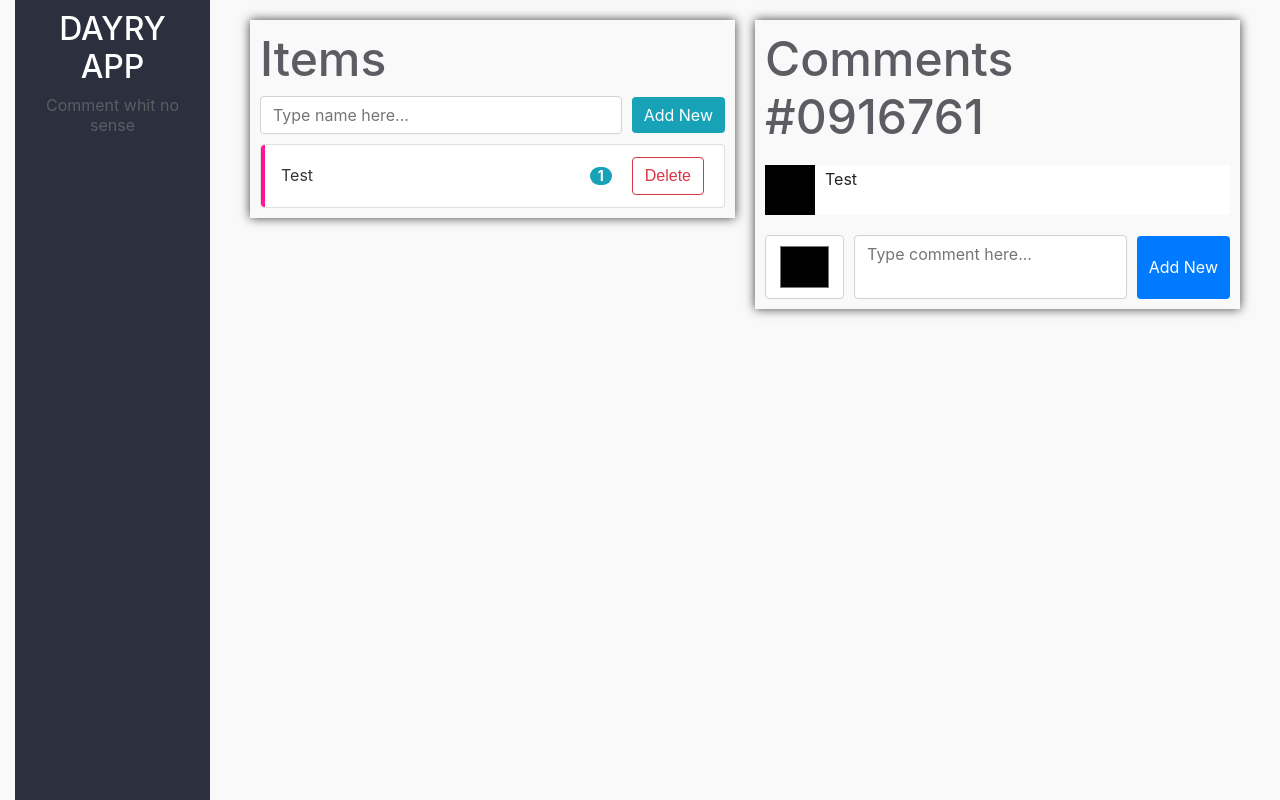
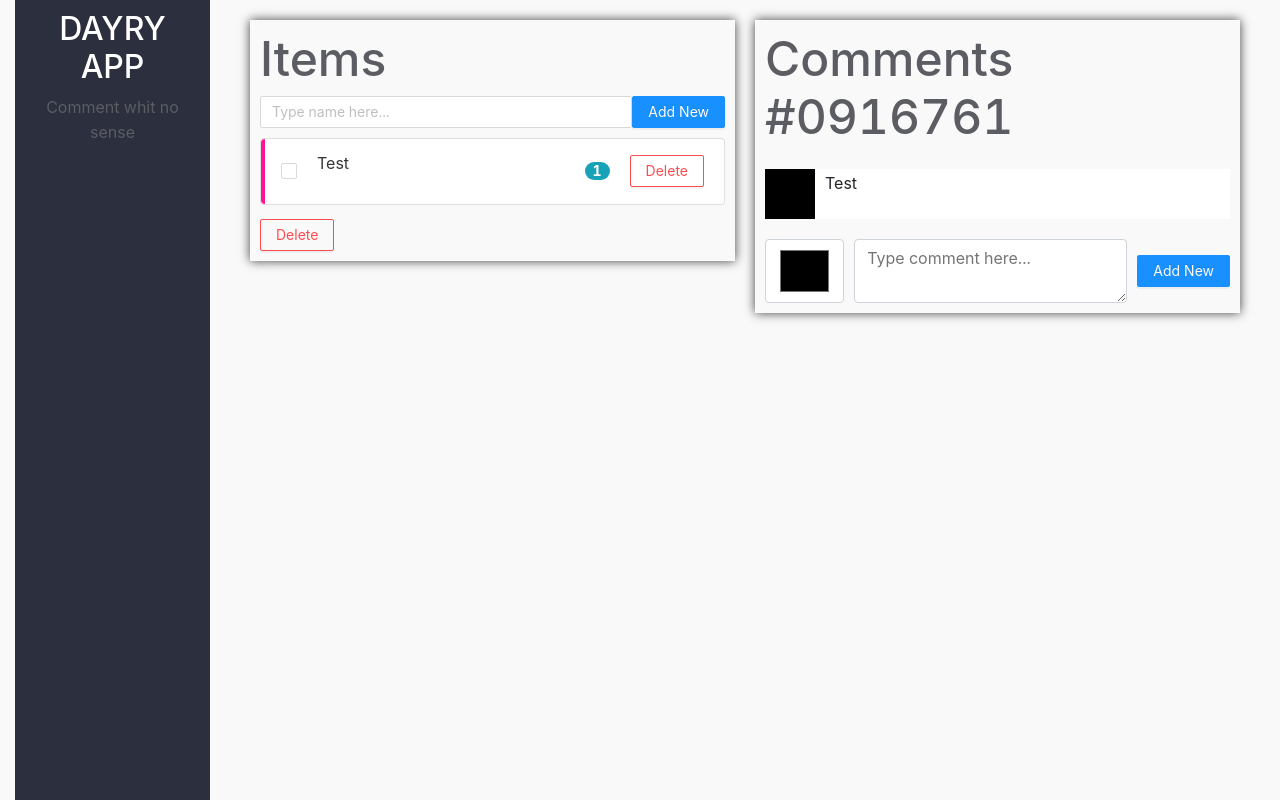
Before and after one commit to Demetryj/dayry-app, a React (Create React App) app: page / in a window 1280 px wide. Built offline with nearby package versions, Linux system fonts and the light colour scheme.

Commit message:
test-fix

```diff
--- a/package.json
+++ b/package.json
@@ -8,6 +8,7 @@
     "@testing-library/jest-dom": "^5.17.0",
     "@testing-library/react": "^13.4.0",
     "@testing-library/user-event": "^13.5.0",
+    "antd": "^4.24.14",
     "prop-types": "^15.8.1",
     "react": "^18.2.0",
     "react-dom": "^18.2.0",
--- a/src/components/Comment/Comment.jsx
+++ b/src/components/Comment/Comment.jsx
@@ -12,7 +12,7 @@ export const Comment = ({ comment: { body, color } }) => {
 
 Comment.propTypes = {
   comment: PropTypes.shape({
-    body: PropTypes.string.isRequired,
-    isModalOpen: PropTypes.string.isRequired,
-  }).isRequired,
+    body: PropTypes.string,
+    color: PropTypes.string,
+  }),
 };
--- a/src/components/Comments/Comments.jsx
+++ b/src/components/Comments/Comments.jsx
@@ -1,4 +1,5 @@
 import { useSelector, useDispatch } from 'react-redux';
+import { Button } from 'antd';
 import { selectActiveItem } from '../../redax/comment/selectors';
 import { addComment } from '../../redax/comment/commentSlice';
 import { Comment } from '../Comment';
@@ -49,9 +50,12 @@ export const Comments = () => {
             required
             autoComplete="off"
           />
-          <button className="comments-form_button" type="submit">
+          {/* <button className="comments-form_button" type="submit">
             Add New
-          </button>
+          </button> */}
+          <Button type="primary" htmlType="submit">
+            Add New
+          </Button>
         </form>
       </div>
     </div>
--- a/src/components/Item/Item.jsx
+++ b/src/components/Item/Item.jsx
@@ -1,11 +1,15 @@
 import { useDispatch, useSelector } from 'react-redux';
+import { Button, Checkbox } from 'antd';
 import PropTypes from 'prop-types';
 import { deleteItem } from '../../redax/comment/commentSlice';
 import { selectActiveItem, selectItems } from '../../redax/comment/selectors';
 import { changeActiveItem } from '../../redax/comment/commentSlice';
 import './Item.css';
+import { useState } from 'react';
 
-export const Item = ({ data: { id, name, comments } }) => {
+export const Item = ({ data: { id, name, comments }, handleClick }) => {
+  const [isChacked, setIsChacked] = useState(false);
+
   const dispatch = useDispatch();
   const activeItem = useSelector(selectActiveItem);
   const allItems = useSelector(selectItems);
@@ -29,32 +33,44 @@ export const Item = ({ data: { id, name, comments } }) => {
     }
   };
 
+  const handleChange = event => {
+    event.stopPropagation();
+
+    setIsChacked(!isChacked);
+
+    handleClick(id, event.target.checked);
+  };
+
   return (
     <div
       className={
         activeItem?.id === id ? 'item_wrapper active-item' : 'item_wrapper'
       }
     >
+      <Checkbox onChange={handleChange} checked={isChacked} />
       <p className="item_text">{name}</p>
       <span className="item_count">{comments.length}</span>
-      <button
+      {/* <button
         className="item_button"
         type="button"
         onClick={handleButtonDeleteClick}
       >
         Delete
-      </button>
+      </button> */}
+      <Button type="primary" danger ghost onClick={handleButtonDeleteClick}>
+        Delete
+      </Button>
     </div>
   );
 };
 
 Item.propTypes = {
-  id: PropTypes.string.isRequired,
-  name: PropTypes.string.isRequired,
+  id: PropTypes.string,
+  name: PropTypes.string,
   comments: PropTypes.arrayOf(
     PropTypes.shape({
       body: PropTypes.string,
       color: PropTypes.string,
     })
-  ).isRequired,
+  ),
 };
--- a/src/components/Items/Items.jsx
+++ b/src/components/Items/Items.jsx
@@ -1,12 +1,19 @@
-import { useEffect } from 'react';
+import { useEffect, useState } from 'react';
+import { Button, Input } from 'antd';
 import { useDispatch, useSelector } from 'react-redux';
 import { Item } from '../Item';
 import { selectItems, selectActiveItem } from '../../redax/comment/selectors';
-import { addItem, changeActiveItem } from '../../redax/comment/commentSlice';
+import {
+  addItem,
+  changeActiveItem,
+  deleteItems,
+} from '../../redax/comment/commentSlice';
 import { generateRandomNumber } from '../../utils/generateRandomNumber';
 import './Items.css';
 
 export const Items = () => {
+  const [inputValue, setInputValue] = useState('');
+  const [itemsToDelete, setItemsToDelete] = useState([]);
   const dispatch = useDispatch();
   const allItems = useSelector(selectItems);
   const activeItem = useSelector(selectActiveItem);
@@ -34,10 +41,36 @@ export const Items = () => {
       dispatch(changeActiveItem(newAtem));
     }
 
-    event.target.reset();
+    setInputValue('');
+  };
+
+  const handleClickCheck = (id, isChacked) => {
+    if (isChacked) {
+      setItemsToDelete(prev => [...prev, id]);
+    } else {
+      setItemsToDelete(prev => prev.filter(elem => elem !== id));
+    }
   };
 
   const handleItemClick = item => dispatch(changeActiveItem(item));
+
+  const handleButtonDeleteClick = () => {
+    dispatch(deleteItems(itemsToDelete));
+
+    if (itemsToDelete.includes(activeItem.id)) {
+      allItems.forEach((item, index, array) => {
+        if (activeItem.id === item.id) {
+          if (index === array.length - 1) {
+            dispatch(changeActiveItem(allItems[allItems.length - 2]));
+          } else {
+            dispatch(changeActiveItem(allItems[allItems.length - 1]));
+          }
+        } else {
+          return;
+        }
+      });
+    }
+  };
 
   return (
     <div>
@@ -45,17 +78,27 @@ export const Items = () => {
         <h2 className="items_title">Items</h2>
 
         <form className="items-form" onSubmit={handleSubmitForm}>
-          <input
+          {/* <input
             className="items-form_input"
             type="text"
             name="item"
             placeholder="Type name here..."
             required
             autoComplete="off"
+          /> */}
+          <Input
+            placeholder="Type name here..."
+            name="item"
+            value={inputValue}
+            onChange={event => setInputValue(event.target.value)}
+            required
           />
-          <button className="items-form_button" type="submit">
+          {/* <button className="items-form_button" type="submit">
             Add New
-          </button>
+          </button> */}
+          <Button type="primary" htmlType="submit">
+            Add New
+          </Button>
         </form>
 
         {allItems.length > 0 && (
@@ -66,11 +109,21 @@ export const Items = () => {
                 key={item.id}
                 onClick={() => handleItemClick(item)}
               >
-                <Item data={item} />
+                <Item data={item} handleClick={handleClickCheck} />
               </li>
             ))}
           </ul>
         )}
+
+        <Button
+          type="primary"
+          danger
+          ghost
+          onClick={handleButtonDeleteClick}
+          // disabled={itemsToDelete.length === 0 ? 1 : 0}
+        >
+          Delete
+        </Button>
       </div>
     </div>
   );
--- a/src/index.js
+++ b/src/index.js
@@ -5,6 +5,7 @@ import { PersistGate } from 'redux-persist/integration/react';
 import { persistor, store } from './redax/store';
 import { App } from './components/App';
 import './index.css';
+import 'antd/dist/antd.css';
 
 const root = ReactDOM.createRoot(document.getElementById('root'));
 root.render(
--- a/src/redax/comment/commentSlice.js
+++ b/src/redax/comment/commentSlice.js
@@ -9,6 +9,7 @@ export const commentSlice = createSlice({
         id: generateRandomNumber(),
         name: 'Test',
         comments: [{ body: 'Test', color: '#000000' }],
+        checked: false,
       },
     ],
     activeItem: null,
@@ -30,9 +31,22 @@ export const commentSlice = createSlice({
 
       state.activeItem.comments.push(action.payload);
     },
+
+    deleteItems(state, action) {
+      for (let i = state.items.length - 1; i >= 0; i--) {
+        if (action.payload.includes(state.items[i].id)) {
+          state.items.splice(i, 1);
+        }
+      }
+    },
   },
 });
 
-export const { addItem, deleteItem, changeActiveItem, addComment } =
-  commentSlice.actions;
+export const {
+  addItem,
+  deleteItem,
+  changeActiveItem,
+  addComment,
+  deleteItems,
+} = commentSlice.actions;
 export const commentReducer = commentSlice.reducer;
```
Also changed, not shown: 1 other file (tests, documents, lock files or other folders).
